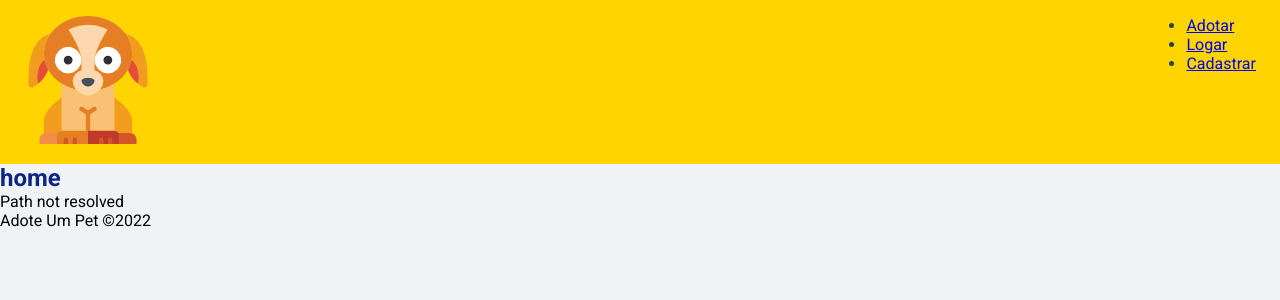
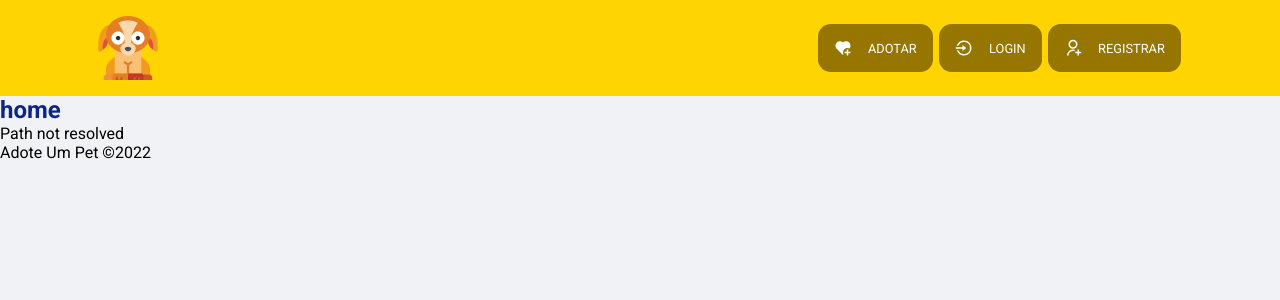
Before and after one commit to Adam-Almeida/get-pet, a React (Create React App) app in the folder frontend/: page / in a window 1280 px wide. Shown: the top 300 px of the page. Built offline with nearby package versions, Linux system fonts and the light colour scheme.

Commit message:
chore: css navbar e componente Button

```diff
--- /dev/null
+++ b/frontend/src/components/Button/Button.js
@@ -0,0 +1,14 @@
+import { RiHeartAddFill } from 'react-icons/ri'
+
+import {Button} from "./styles.js";
+
+function MenuButton(props) {
+
+return (
+    <Button type="button">
+        {props.children}
+        {props.text}
+    </Button>
+)
+}
+export default MenuButton
--- /dev/null
+++ b/frontend/src/components/Button/styles.js
@@ -0,0 +1,35 @@
+import styled from "styled-components";
+
+export const Button = styled.button`
+        font-size: 0.8rem;
+        color: #ffffff;
+        background-color: var(--theme);
+        border-radius: 0.8rem;
+        padding: 0 1rem;
+        margin: 0 0.2rem;
+        height: 3rem;
+        border: 0;
+        transition: filter 0.2s;
+        &:hover{
+            filter: brightness(1.2);
+        }
+
+        display: flex;
+        justify-content: space-between;
+        align-items: center;
+
+        transition: filter 0.2s;
+
+        svg {
+            width: 18px;
+            height: 18px;
+        }
+
+        svg:first-child {
+            margin-right: 1rem;
+        }
+
+        &:hover {
+            filter: brightness(0.8);
+        }
+`
--- a/frontend/src/components/layout/navbar/Navbar.js
+++ b/frontend/src/components/layout/navbar/Navbar.js
@@ -1,24 +1,33 @@
 import { Link } from 'react-router-dom'
 import Logo from '../../../assets/img/logo.png'
-import { Container } from './styles'
+import { Container, Content } from './styles'
+
+import MenuButton from '../../Button/Button'
+import { RiHeartAddFill, RiLoginCircleLine, RiUserAddLine } from 'react-icons/ri'
 
 function Navbar() {
     return (
         <Container>
-            <div>
+            <Content>
                 <img src={Logo} alt='Adote Um Pet' />
-            </div>
-            <ul>
-                <li>
-                    <Link to="/">Adotar</Link>
-                </li>
-                <li>
-                    <Link to="/login">Logar</Link>
-                </li>
-                <li>
-                    <Link to="/register">Cadastrar</Link>
-                </li>
-            </ul>
+                <right>
+                    <Link to="/">
+                        <MenuButton text="ADOTAR">
+                            <RiHeartAddFill color="#ffffff" />
+                        </MenuButton>
+                    </Link>
+                    <Link to="/login">
+                        <MenuButton text="LOGIN">
+                            <RiLoginCircleLine color="#ffffff" />
+                        </MenuButton>
+                    </Link>
+                    <Link to="/register">
+                        <MenuButton text="REGISTRAR">
+                            <RiUserAddLine color="#ffffff" />
+                        </MenuButton>
+                    </Link>
+                </right>
+            </Content>
         </Container>
     )
 }
--- a/frontend/src/components/layout/navbar/styles.js
+++ b/frontend/src/components/layout/navbar/styles.js
@@ -1,9 +1,21 @@
 import styled from "styled-components";
 
 export const Container = styled.header`
+        width: 100%;
+        background-color: #ffd400;
+`
+export const Content = styled.div`
+    max-width: 1120px;
+    margin: 0 auto;
+    padding: 1rem;
+    display: flex;
+    align-items: center;
+    justify-content: space-between;
+    right {
         display: flex;
-        justify-content: space-between;
-        padding: 1rem 1.5rem;
-        background-color: #ffd400;
-        color: rgba(4, 46, 74, 0.867);
+    }
+
+    img {
+        width: 4rem;
+    }
 `
--- a/frontend/src/global.css
+++ b/frontend/src/global.css
@@ -4,7 +4,7 @@
   --text-body: #969cb3;
   --background: #f0f2f5;
   --shape: #ffffff;
-  --theme: #CE00AD;
+  --theme: #977600;
 }
 
 * {
@@ -66,3 +66,7 @@ button {
   opacity: 0.6;
   cursor: not-allowed;
 }
+
+a{
+  text-decoration: none;
+}
```
